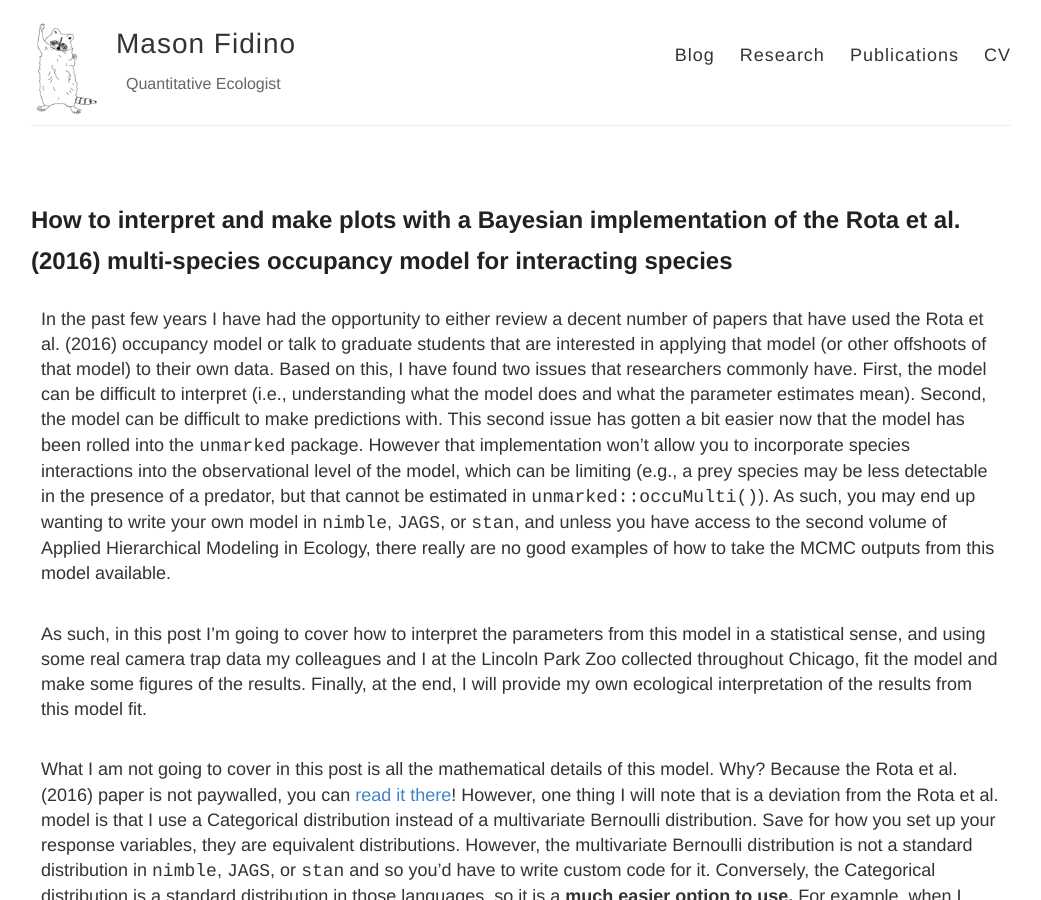
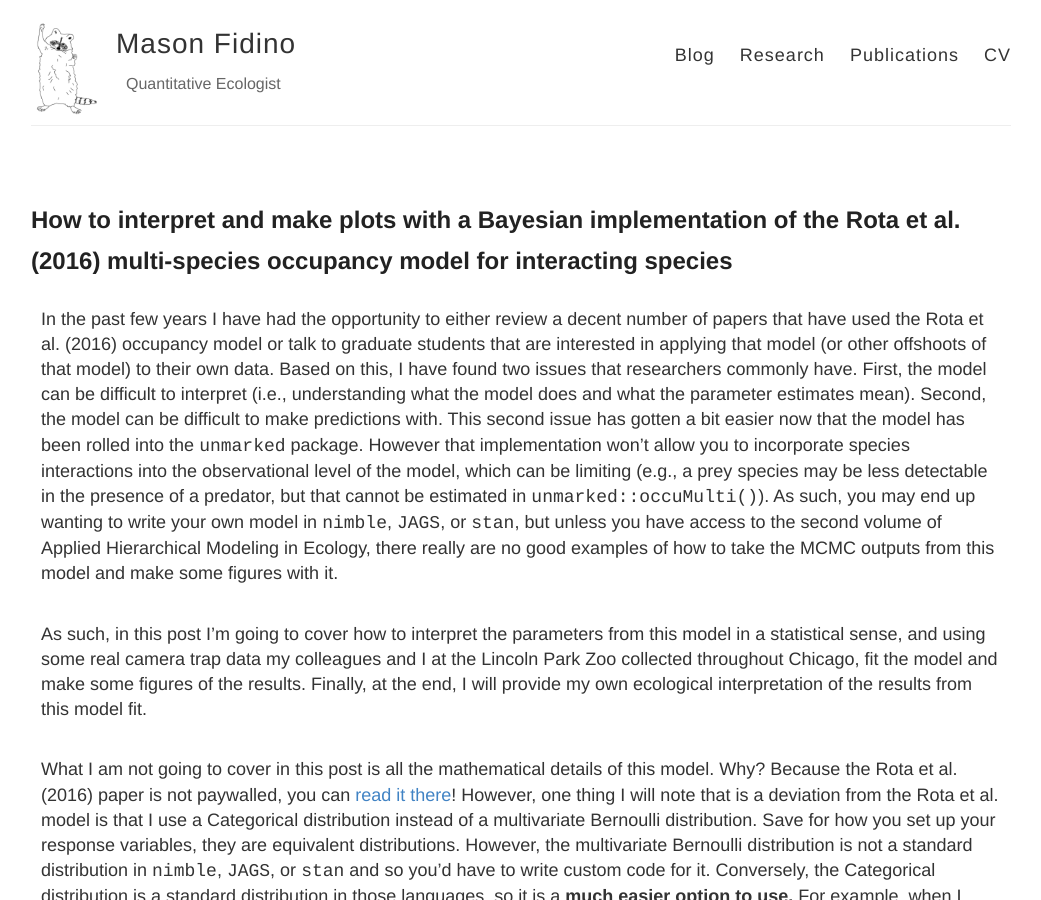
Before and after one commit to mfidino/mfidino.github.io, a Jekyll site: the page built from blog/_posts/2023-3-3-interpret_rota_model.md, in a window 1280 px wide and 900 px high. Shown: the whole window, without its empty margins (119-1160 px from the left). Built offline with Jekyll 4.4.1, drawn with Linux system fonts in a browser that asks for light colours; formulas are drawn with MathJax 3; some of the changed lines change nothing that is shown.

Commit message:
text fixes

```diff
--- a/_includes/analytics.html
+++ b/_includes/analytics.html
@@ -1,16 +1,13 @@
 {% if site.google_analytics %}
 	<!-- Google Analytics -->
-	<script>
-		(function(i,s,o,g,r,a,m){i['GoogleAnalyticsObject']=r;i[r]=i[r]||function(){
-		(i[r].q=i[r].q||[]).push(arguments)},i[r].l=1*new Date();a=s.createElement(o),
-		m=s.getElementsByTagName(o)[0];a.async=1;a.src=g;m.parentNode.insertBefore(a,m)
-		})(window,document,'script','//www.google-analytics.com/analytics.js','ga');
+<!-- Google tag (gtag.js) -->
+<script async src="https://www.googletagmanager.com/gtag/js?id=G-78V9RJP3L8"></script>
+<script>
+  window.dataLayer = window.dataLayer || [];
+  function gtag(){dataLayer.push(arguments);}
+  gtag('js', new Date());
 
-		ga('create', '{{ site.google_analytics }}', 'auto');
-		ga('send', 'pageview', {
-		  'page': '{{ site.baseurl }}{{ page.url }}',
-		  'title': '{{ page.title | replace: "'", "\\'" }}'
-		});
-	</script>
+  gtag('config', 'G-78V9RJP3L8');
+</script>
 	<!-- End Google Analytics -->
 {% endif %}
--- a/blog/_posts/2023-3-3-interpret_rota_model.md
+++ b/blog/_posts/2023-3-3-interpret_rota_model.md
@@ -7,7 +7,7 @@ category: blog
 
 
 
-In the past few years I have had the opportunity to either review a decent number of papers that have used the Rota et al. (2016) occupancy model or talk to graduate students that are interested in applying that model (or other offshoots of that model) to their own data. Based on this, I have found two issues that researchers commonly have. First, the model can be difficult to interpret (i.e., understanding what the model does and what the parameter estimates mean). Second, the model can be difficult to make predictions with. This second issue has gotten a bit easier now that the model has been rolled into the `unmarked` package. However that implementation won't allow you to incorporate species interactions into the observational level of the model, which can be limiting (e.g., a prey species may be less detectable in the presence of a predator, but that cannot be estimated in `unmarked::occuMulti()`). As such, you may end up wanting to write your own model in `nimble`, `JAGS`, or `stan`, and unless you have access to the second volume of Applied Hierarchical Modeling in Ecology, there really are no good examples of how to take the MCMC outputs from this model available.
+In the past few years I have had the opportunity to either review a decent number of papers that have used the Rota et al. (2016) occupancy model or talk to graduate students that are interested in applying that model (or other offshoots of that model) to their own data. Based on this, I have found two issues that researchers commonly have. First, the model can be difficult to interpret (i.e., understanding what the model does and what the parameter estimates mean). Second, the model can be difficult to make predictions with. This second issue has gotten a bit easier now that the model has been rolled into the `unmarked` package. However that implementation won't allow you to incorporate species interactions into the observational level of the model, which can be limiting (e.g., a prey species may be less detectable in the presence of a predator, but that cannot be estimated in `unmarked::occuMulti()`). As such, you may end up wanting to write your own model in `nimble`, `JAGS`, or `stan`, but unless you have access to the second volume of Applied Hierarchical Modeling in Ecology, there really are no good examples of how to take the MCMC outputs from this model and make some figures with it.
 
 As such, in this post I'm going to cover how to interpret the parameters from this model in a statistical sense, and using some real camera trap data my colleagues and I at the Lincoln Park Zoo collected throughout Chicago, fit the model and make some figures of the results. Finally, at the end, I will provide my own ecological interpretation of the results from this model fit.
 
```
